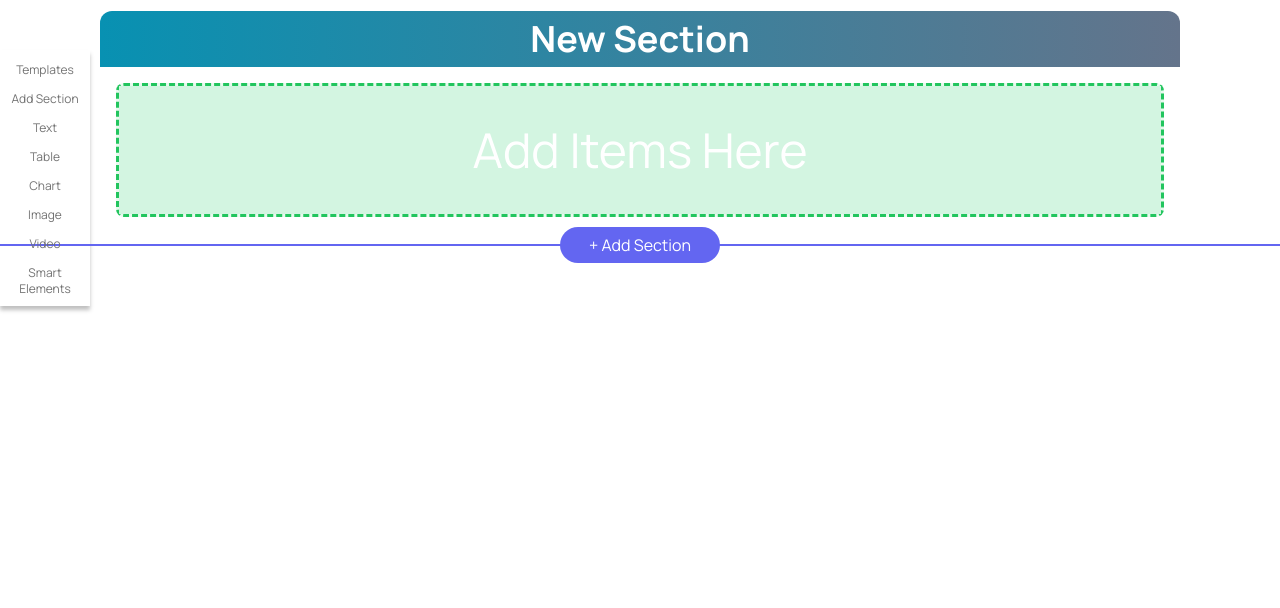
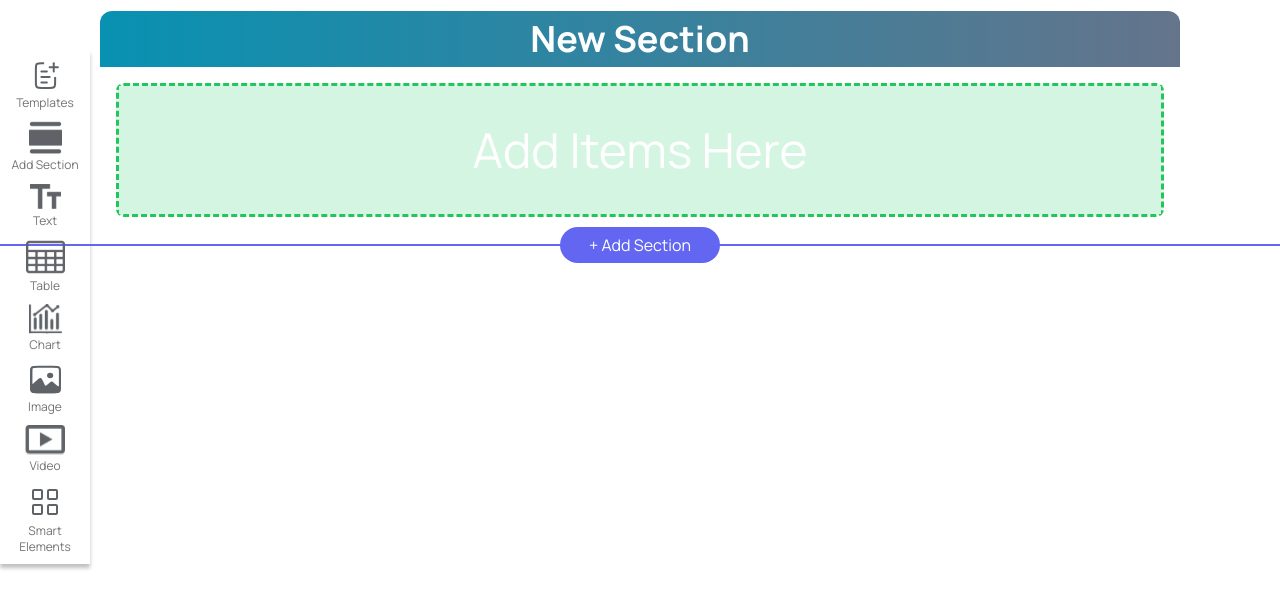
Before and after one commit to vlada125/drag-drop, a React (Create React App) app: page /projects in a window 1280 px wide. Shown: the top 608 px of the page. Built offline with nearby package versions, Linux system fonts and the light colour scheme.

Commit message:
fix imge

```diff
--- a/src/components/ToolBar/ToolOption.tsx
+++ b/src/components/ToolBar/ToolOption.tsx
@@ -33,7 +33,7 @@ export const ToolOption: FC<ToolOptionProps> = (props) => {
 
   return (
     <div ref={drag} className="flex flex-col items-center py-[5px] mx-1 relative z-30" style={{ opacity }}>
-      {/* <img src={icon} alt={'option icon'} /> */}
+      <img src={icon} alt={'option icon'} />
       {!!label && (<p className="text-center text-neutral-500 text-xs font-medium mt-[3px]">{label}</p>)}
     </div>
   );
--- a/src/components/ToolBar/index.tsx
+++ b/src/components/ToolBar/index.tsx
@@ -19,7 +19,7 @@ export const ToolBar: FC<ToolBarProps> = (props) => {
       <div className="absolute bg-white opacity-90 w-full h-full left-0 top-0 rounded-[10px]" />
       {toolOptions.map((option, index) => (
         <div key={`tool-option${index}`} className={`flex flex-col items-center py-[5px] w-full px-1 relative cursor-pointer [&>.sub-tools]:hover:opacity-100 [&>.sub-tools]:hover:flex select-none`} style={{ zIndex: index }}>
-          {/* <img src={option.icon} alt={'option icon'} /> */}
+          <img src={option.icon} alt={'option icon'} />
           <p className="text-center text-neutral-500 text-xs font-medium mt-[3px]">{option.label}</p>
           {!!option.subTools && (
             <div className="opacity-0 absolute sub-tools left-[100%] top-0 hidden flex-col items-center w-[90px] rounded-[10px] overflow-hidden card-shadow py-1 transition-all duration-500"  style={{ zIndex: index }}>
```
